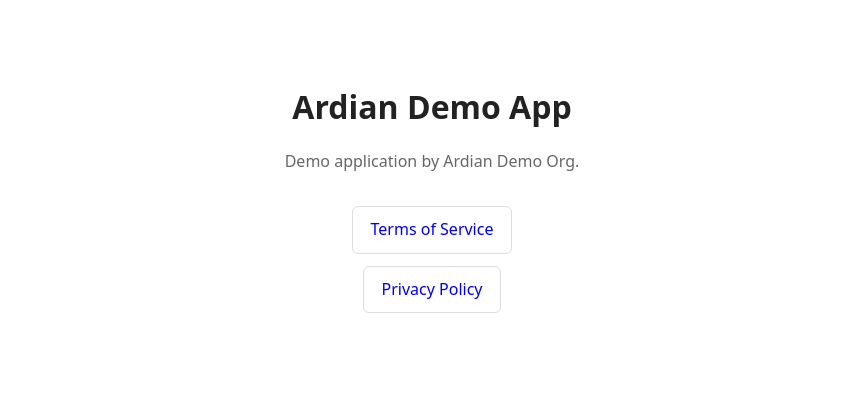
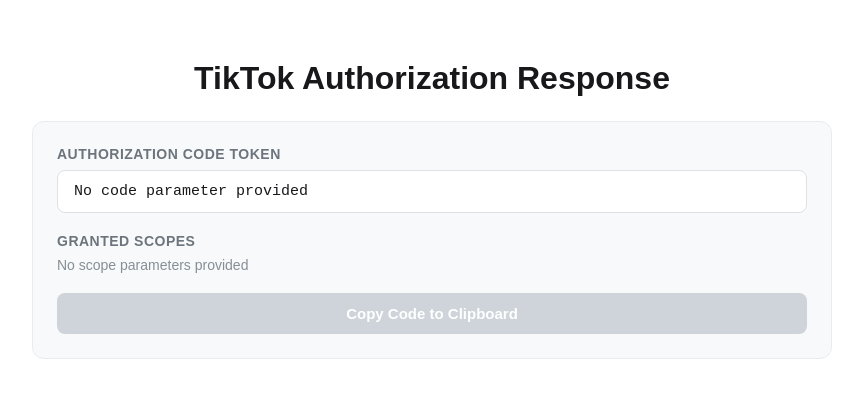
Before and after one commit to ahadiresi/ardian-demo-app, a plain HTML site: page index.html in a window 1280 px wide. Shown: the whole page, without its empty margins (208-1071 px from the left). Drawn offline with Linux system fonts and the light colour scheme.

Commit message:
Display scopes in redirect page

```diff
--- a/index.html
+++ b/index.html
@@ -3,37 +3,154 @@
 <head>
   <meta charset="UTF-8">
   <meta name="viewport" content="width=device-width, initial-scale=1.0">
-  <title>Ardian Demo App</title>
+  <title>TikTok Auth Details</title>
   <style>
     body {
-      font-family: system-ui, -apple-system, BlinkMacSystemFont, "Segoe UI", sans-serif;
-      line-height: 1.6;
+      font-family: Arial, sans-serif;
       max-width: 800px;
-      margin: 0 auto;
-      padding: 60px 20px;
-      color: #222;
+      margin: 60px auto;
+      padding: 0 20px;
       text-align: center;
+      color: #18181b;
     }
-    h1 { margin-bottom: 8px; }
-    p { color: #666; }
-    ul { list-style: none; padding: 0; margin-top: 32px; }
-    li { margin: 12px 0; }
-    a {
-      display: inline-block;
-      text-decoration: none;
-      padding: 10px 18px;
-      border: 1px solid #ddd;
-      border-radius: 6px;
+
+    .card {
+      background: #f8f9fa;
+      border: 1px solid #e9ecef;
+      border-radius: 12px;
+      padding: 24px;
+      margin-top: 24px;
+      text-align: left;
+    }
+
+    .label {
+      font-weight: bold;
+      font-size: 14px;
+      color: #6c757d;
+      text-transform: uppercase;
+      letter-spacing: 0.5px;
+      margin-bottom: 8px;
+    }
+
+    .value-box {
+      padding: 12px 16px;
+      background: #ffffff;
+      border: 1px solid #dee2e6;
+      border-radius: 8px;
+      word-break: break-all;
+      font-family: monospace;
+      font-size: 15px;
+      margin-bottom: 20px;
+    }
+
+    .scopes-container {
+      display: flex;
+      flex-wrap: wrap;
+      gap: 8px;
+      margin-bottom: 20px;
+    }
+
+    .scope-badge {
+      background-color: #e7f5ff;
+      color: #1971c2;
+      border: 1px solid #a5d8ff;
+      padding: 6px 12px;
+      border-radius: 20px;
+      font-size: 13px;
+      font-family: monospace;
+    }
+
+    .copy-btn {
+      display: block;
+      width: 100%;
+      padding: 12px 20px;
+      font-size: 15px;
+      font-weight: 600;
+      background-color: #000000;
+      color: #ffffff;
+      border: none;
+      border-radius: 8px;
+      cursor: pointer;
+      transition: background-color 0.2s ease;
+    }
+
+    .copy-btn:hover {
+      background-color: #333333;
+    }
+
+    .copy-btn:disabled {
+      background-color: #ced4da;
+      cursor: not-allowed;
+    }
+
+    .copy-btn.copied {
+      background-color: #2563eb;
     }
   </style>
 </head>
 <body>
-  <h1>Ardian Demo App</h1>
-  <p>Demo application by Ardian Demo Org.</p>
+<h1>TikTok Authorization Response</h1>
 
-  <ul>
-    <li><a href="terms.html">Terms of Service</a></li>
-    <li><a href="privacy.html">Privacy Policy</a></li>
-  </ul>
+<div class="card">
+  <div class="label">Authorization Code Token</div>
+  <div id="code" class="value-box"></div>
+
+  <div class="label">Granted Scopes</div>
+  <div id="scopes" class="scopes-container"></div>
+
+  <button id="copyBtn" class="copy-btn" onclick="copyToken()">Copy Code to Clipboard</button>
+</div>
+
+<script>
+  const params = new URLSearchParams(window.location.search);
+  const codeValue = params.get("code");
+  const scopeValue = params.get("scopes");
+
+  const codeElement = document.getElementById("code");
+  const scopesElement = document.getElementById("scopes");
+  const copyBtn = document.getElementById("copyBtn");
+
+  // Handle Code Parameter
+  if (codeValue !== null) {
+    codeElement.textContent = codeValue;
+  } else {
+    codeElement.textContent = "No code parameter provided";
+    copyBtn.disabled = true;
+  }
+
+  // Handle Scope Parameter (TikTok passes scopes separated by commas)
+  if (scopeValue !== null && scopeValue.trim() !== "") {
+    const scopeList = scopeValue.split(",");
+    scopesElement.innerHTML = "";
+
+    scopeList.forEach(scope => {
+      const badge = document.createElement("span");
+      badge.className = "scope-badge";
+      badge.textContent = scope.trim();
+      scopesElement.appendChild(badge);
+    });
+  } else {
+    scopesElement.innerHTML = "<span style='color: #868e96; font-size: 14px;'>No scope parameters provided</span>";
+  }
+
+  // Copy Function
+  async function copyToken() {
+    if (!codeValue) return;
+
+    try {
+      await navigator.clipboard.writeText(codeValue);
+
+      copyBtn.textContent = "Copied to clipboard!";
+      copyBtn.classList.add("copied");
+
+      setTimeout(() => {
+        copyBtn.textContent = "Copy Authorization Code to Clipboard";
+        copyBtn.classList.remove("copied");
+      }, 2000);
+    } catch (err) {
+      console.error("Failed to copy text: ", err);
+    }
+  }
+</script>
 </body>
 </html>
```
